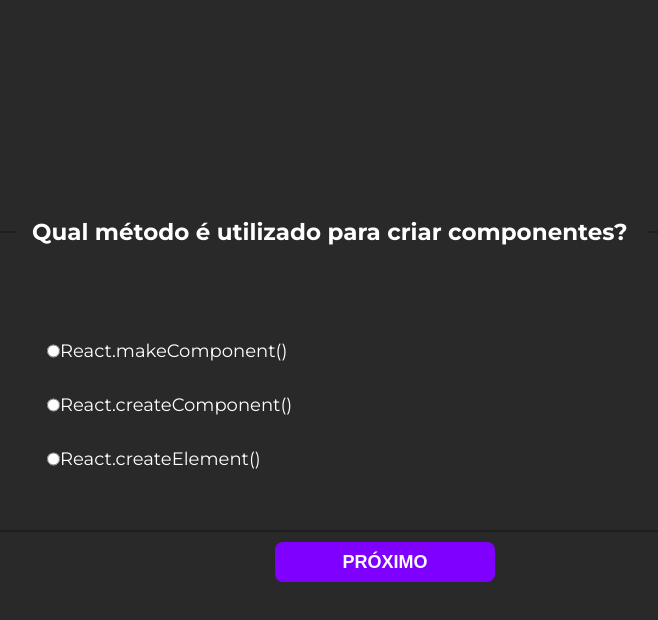
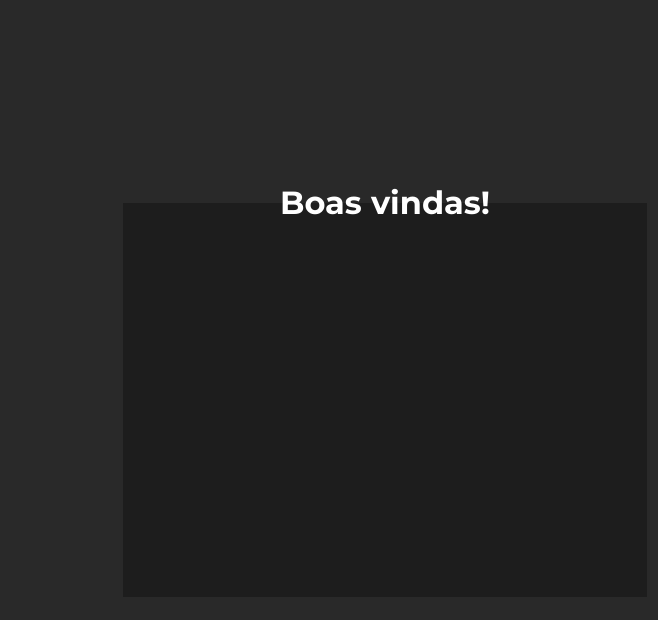
Before and after one commit to GabrielSantos9/projeto-interacao-react, a React (Vite) app: page / in a window 1280 px wide. Both pictures are taken after a click on the button "PRÓXIMO". Shown: the top 620 px of the page, without its empty margins (255-913 px from the left). Built offline with nearby package versions, Linux system fonts and the light colour scheme.

Commit message:
Estilizando a tela de boas vindas

```diff
--- a/src/App.jsx
+++ b/src/App.jsx
@@ -3,6 +3,7 @@
 import Introducao from "../src/Componentes/Introducao";
 import FormNome from "../src/Componentes/CampoNome";
 import CampoQuestoes from "./Componentes/CampoQuestoes";
+import BoasVindas from "./Componentes/BoasVindas";
 
 const GlobalStyle = createGlobalStyle`
 * {
@@ -48,7 +49,8 @@
         <ConteudoPrincipal>
         {!showCampoQuestoes && <Introducao />}
         {!showCampoQuestoes && <FormNome onNext={handleNextClick} />}
-        {showCampoQuestoes && <CampoQuestoes/>}
+        {showCampoQuestoes && <BoasVindas/>}
+        {/* {showCampoQuestoes && <CampoQuestoes/>} */}
         </ConteudoPrincipal>
       </ConteudoGeral>
     </>
--- /dev/null
+++ b/src/Componentes/BoasVindas.jsx
@@ -0,0 +1,11 @@
+import React from "react";
+import { Comprimento, TituloBoasVindas } from "../Estilizações/EBoasVindas";
+
+const BoasVindas = () => {
+  return <Comprimento>
+    <TituloBoasVindas>Boas vindas!</TituloBoasVindas>
+  </Comprimento>
+  ;
+};
+
+export default BoasVindas;
--- /dev/null
+++ b/src/Estilizações/EBoasVindas.jsx
@@ -0,0 +1,23 @@
+import styled from "styled-components";
+
+export const Comprimento = styled.div`
+  width: 524px;
+  height: 394px;
+  display: flex;
+  position: relative;
+  background-color: hsl(0deg 0% 0% / 29%);
+  justify-content: center;
+`;
+
+export const TituloBoasVindas = styled.h1`
+  font-size: 32px;
+  color: white;
+  font-weight: 700;
+  display: flex;
+  position: absolute;
+  top: -20px;
+`;
+
+export const ParagrafoComprimento = styled.h3`
+
+`;
```
